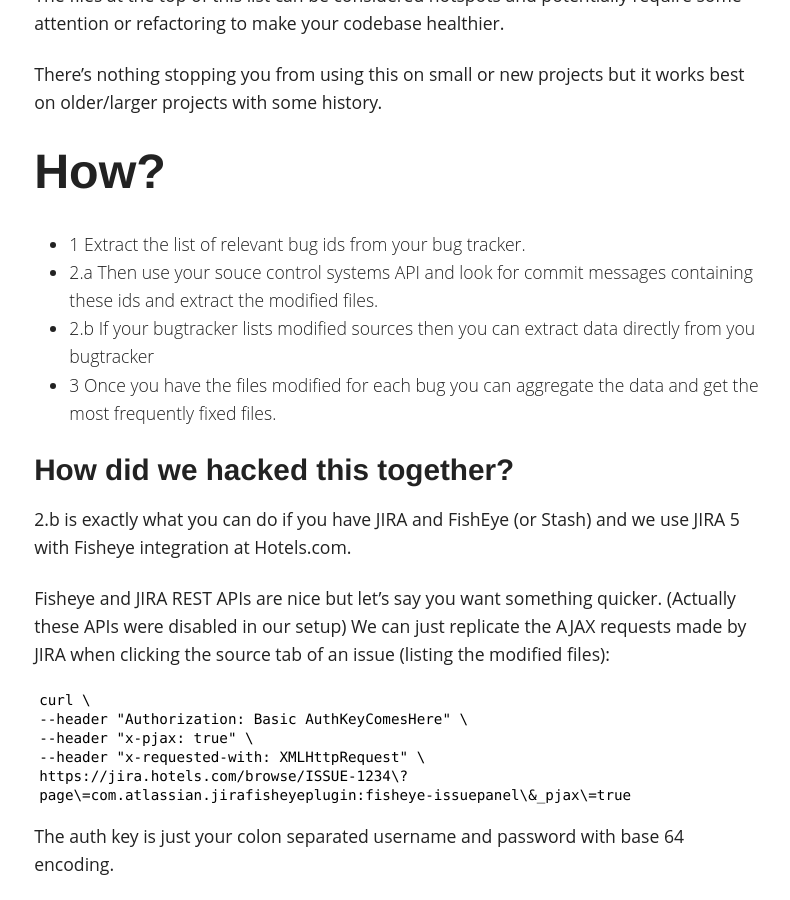
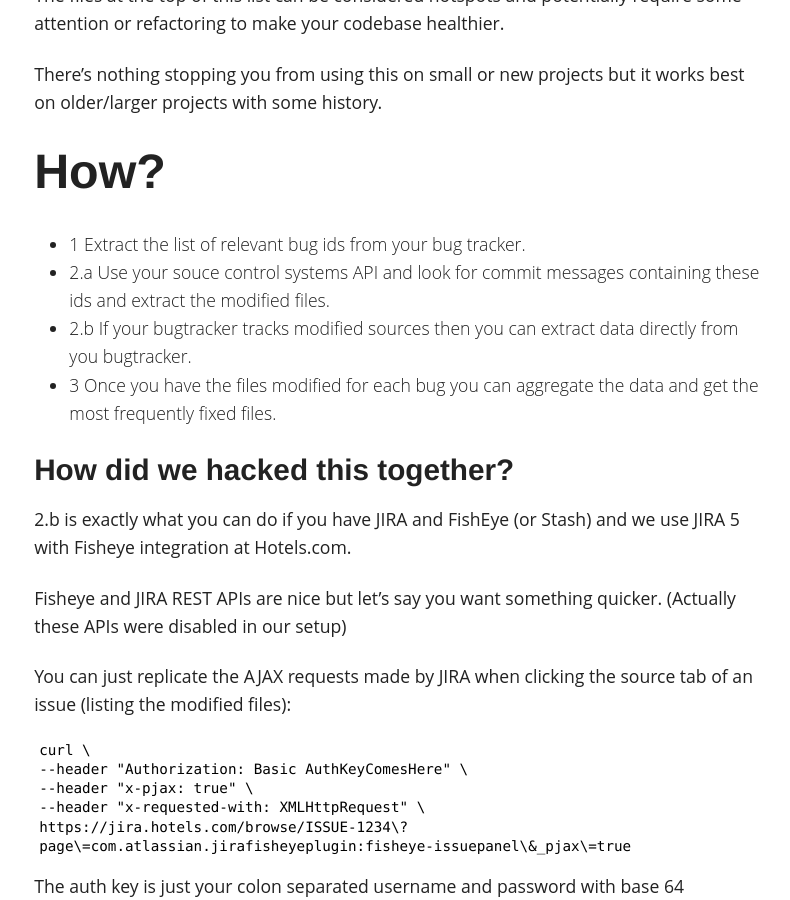
Before and after one commit to dublado/csabapalfi.github.io, a Jekyll site: the page built from _posts/2013-11-27-detecting-code-hotspots.md, in a window 1280 px wide and 900 px high, scrolled down 832 px. Shown: the whole window, without its empty margins (241-1031 px from the left). Built offline with Jekyll 4.4.1, drawn with Linux system fonts in a browser that asks for light colours; Markdown is read by kramdown in place of the engine named in the settings.

Commit message:
fix more typos

```diff
--- a/_posts/2013-11-27-detecting-code-hotspots.md
+++ b/_posts/2013-11-27-detecting-code-hotspots.md
@@ -30,15 +30,17 @@ There's nothing stopping you from using this on small or new projects but it wor
 # How?
 
 * 1 Extract the list of relevant bug ids from your bug tracker.
-* 2.a Then use your souce control systems API and look for commit messages containing these ids and extract the modified files.
-* 2.b If your bugtracker lists modified sources then you can extract data directly from you bugtracker
+* 2.a Use your souce control systems API and look for commit messages containing these ids and extract the modified files.
+* 2.b If your bugtracker tracks modified sources then you can extract data directly from you bugtracker.
 * 3 Once you have the files modified for each bug you can aggregate the data and get the most frequently fixed files.
 
 ### How did we hacked this together?
 
 2.b is exactly what you can do if you have JIRA and FishEye (or Stash) and we use JIRA 5 with Fisheye integration at Hotels.com.
 
-Fisheye and JIRA REST APIs are nice but let's say you want something quicker. (Actually these APIs were disabled in our setup) We can just replicate the AJAX requests made by JIRA when clicking the source tab of an issue (listing the modified files):
+Fisheye and JIRA REST APIs are nice but let's say you want something quicker. (Actually these APIs were disabled in our setup)
+
+You can just replicate the AJAX requests made by JIRA when clicking the source tab of an issue (listing the modified files):
 
     curl \
     --header "Authorization: Basic AuthKeyComesHere" \
```
